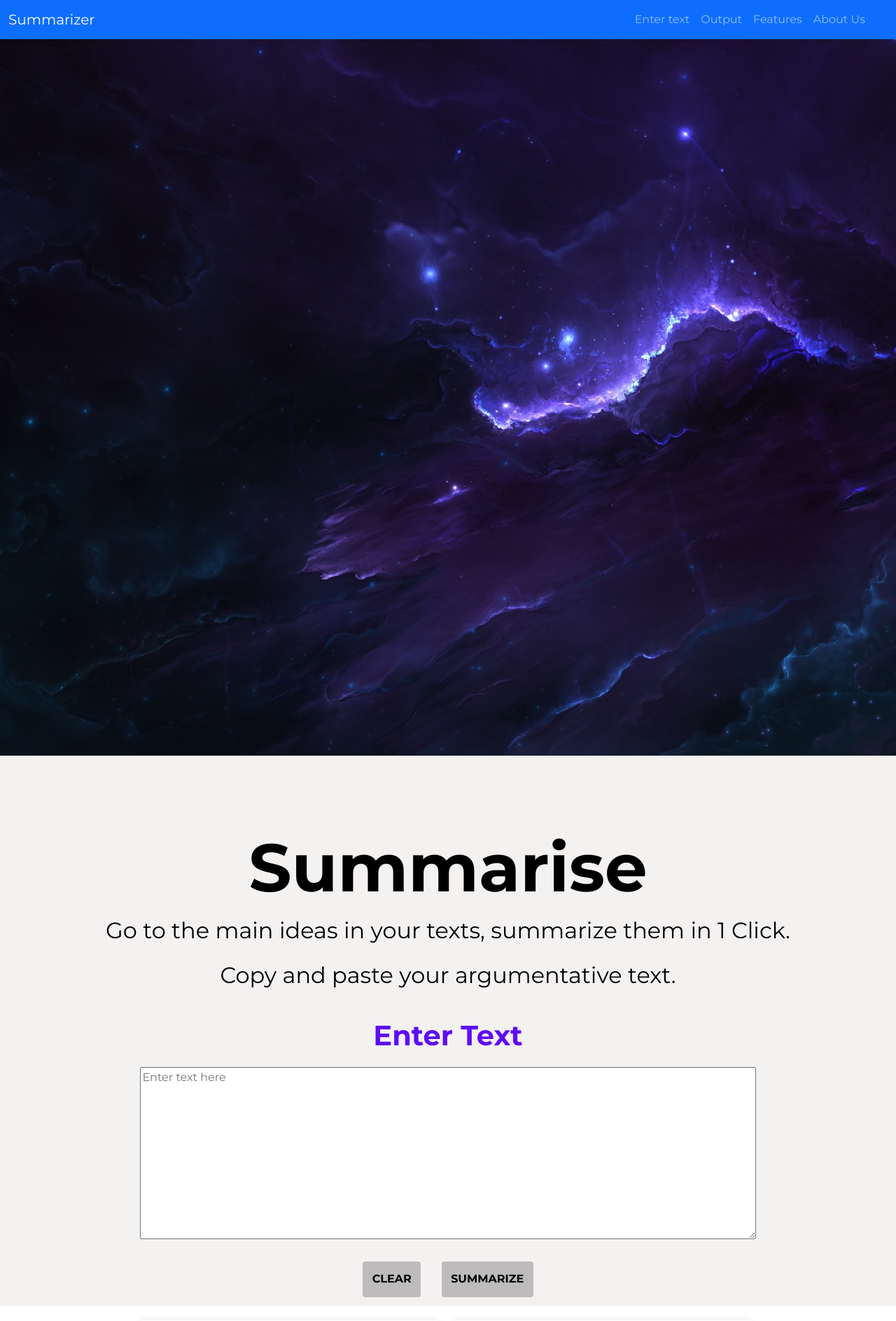
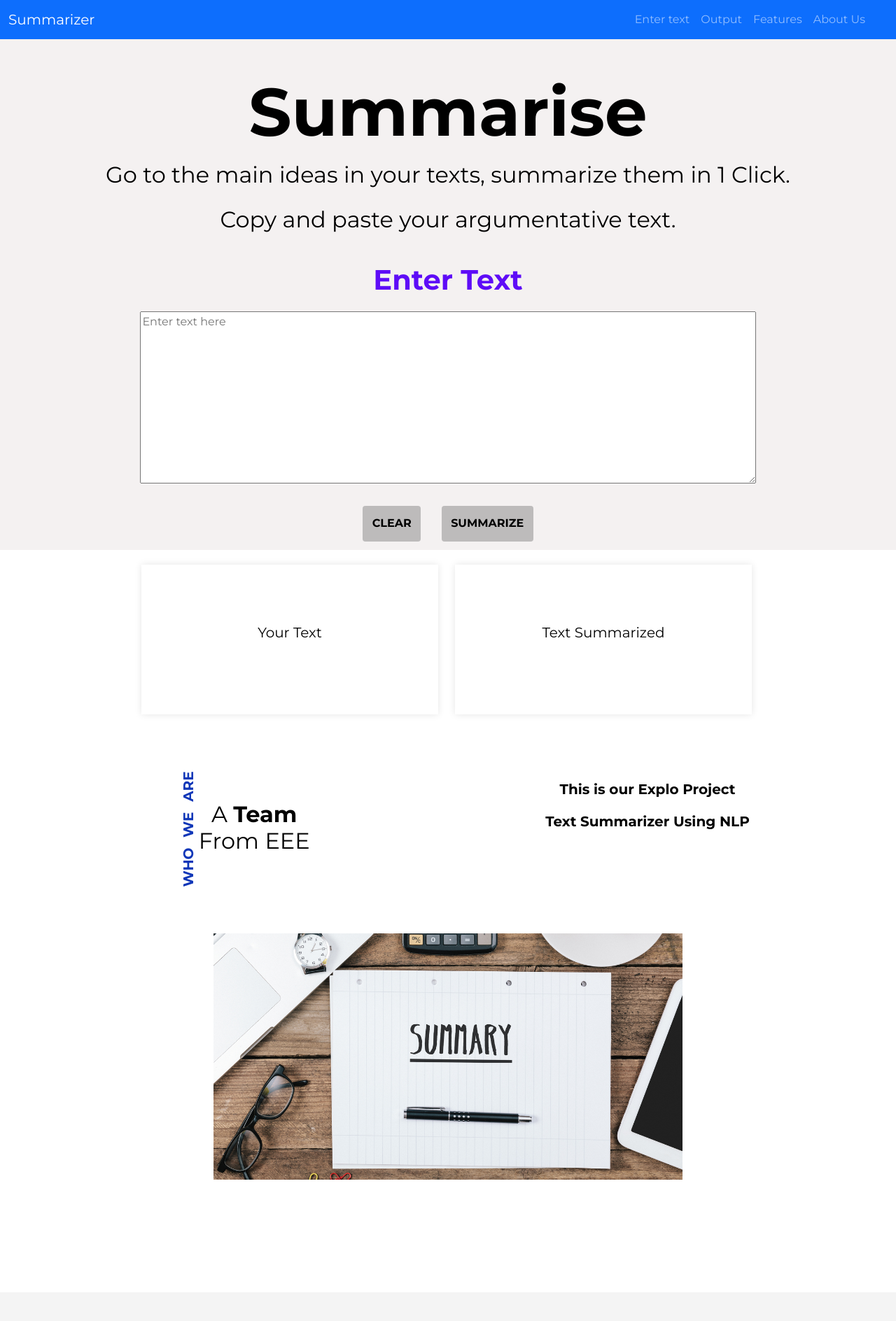
Before and after one commit to saurabhsingh76/Text_summariser, a Flask app: page / in a window 1280 px wide; the page is wider, and only the part inside the window is pictured. Shown: the top 1888 px of that part at 70% size. Run offline with Flask 2, Linux system fonts and the light colour scheme; some libraries are stand-ins or nearby versions.

Commit message:
Update index.html

```diff
--- a/templates/index.html
+++ b/templates/index.html
@@ -35,7 +35,7 @@
   </head>
   <body>
     <section id="home">
-      <img src="static/images/about/Space.jpg" alt="background-home" class="background-home-img">
+      <!-- <img src="static/images/about/Space.jpg" alt="background-home" class="background-home-img"> -->
       <nav class="navbar navbar-expand-lg navbar-dark bg-primary fixed-top">
         <div class="container-fluid">
           <a class="navbar-brand" href="#">Summarizer</a>
```
